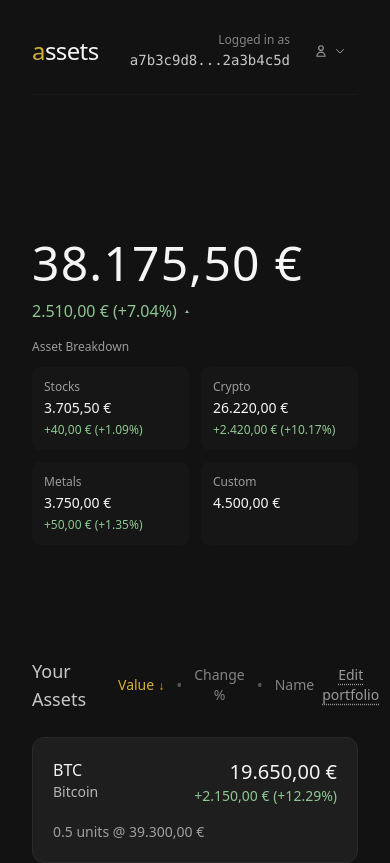
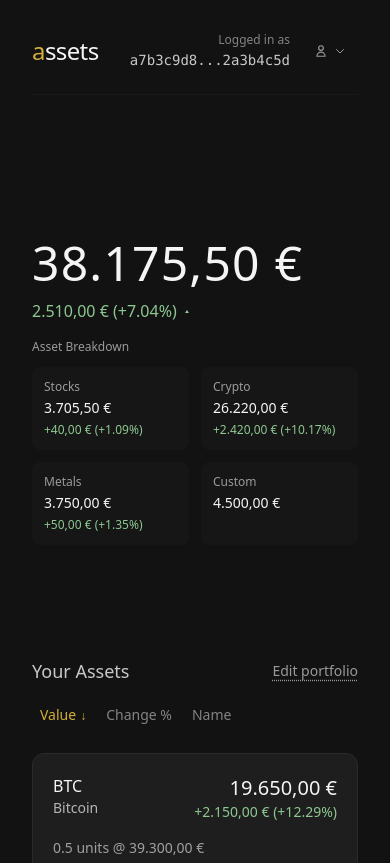
Before and after one commit to nebmit/assets, a SvelteKit app: page / in a window 390 px wide. Shown: the top 863 px of the page. Built offline with nearby package versions, Linux system fonts and the light colour scheme.

Commit message:
feat: enhance tooltip and asset grid for mobile

```diff
--- a/src/lib/components/dashboard/AssetGrid.svelte
+++ b/src/lib/components/dashboard/AssetGrid.svelte
@@ -53,11 +53,24 @@
 </script>
 
 <div class="pt-4">
-    <div class="flex justify-between items-center mb-6">
-        <div class="flex items-center gap-6">
+    <div class="mb-6">
+        <!-- Header row with title and edit button -->
+        <div class="flex justify-between items-center mb-4">
             <h2 class="text-lg font-light text-base-content/80">Your Assets</h2>
-            <!-- Clean Sort Toggle Buttons -->
-            <div class="flex items-center gap-1">
+            <button
+                class="text-sm text-base-content/60 hover:text-primary transition-colors duration-200 underline decoration-dotted underline-offset-4 hover:decoration-solid"
+                on:click={onEdit}
+            >
+                Edit portfolio
+            </button>
+        </div>
+
+        <!-- Sort controls row - responsive layout -->
+        <div class="flex flex-wrap items-center gap-3 sm:gap-1">
+            <span class="text-sm text-base-content/60 mr-2 hidden sm:inline"
+                >Sort by:</span
+            >
+            <div class="flex items-center gap-1 flex-wrap">
                 <button
                     class="px-2 py-1 text-sm transition-all duration-200 rounded-md {sortBy ===
                     'value'
@@ -69,7 +82,7 @@
                             >{sortAscending ? "↑" : "↓"}</span
                         >{/if}
                 </button>
-                <span class="text-base-content/30">•</span>
+                <span class="text-base-content/30 hidden sm:inline">•</span>
                 <button
                     class="px-2 py-1 text-sm transition-all duration-200 rounded-md {sortBy ===
                     'change'
@@ -81,7 +94,7 @@
                             >{sortAscending ? "↑" : "↓"}</span
                         >{/if}
                 </button>
-                <span class="text-base-content/30">•</span>
+                <span class="text-base-content/30 hidden sm:inline">•</span>
                 <button
                     class="px-2 py-1 text-sm transition-all duration-200 rounded-md {sortBy ===
                     'name'
@@ -95,12 +108,6 @@
                 </button>
             </div>
         </div>
-        <button
-            class="text-sm text-base-content/60 hover:text-primary transition-colors duration-200 underline decoration-dotted underline-offset-4 hover:decoration-solid"
-            on:click={onEdit}
-        >
-            Edit portfolio
-        </button>
     </div>
     <div class="grid grid-cols-1 md:grid-cols-2 lg:grid-cols-3 gap-8">
         {#each sortedAssets as asset (asset.id)}
--- a/src/routes/how/components/Tooltip.svelte
+++ b/src/routes/how/components/Tooltip.svelte
@@ -1,6 +1,33 @@
 <script lang="ts">
     export let term: string;
     export let definition: string;
+
+    let isVisible = false;
+    let timeoutId: ReturnType<typeof setTimeout>;
+
+    function showTooltip() {
+        clearTimeout(timeoutId);
+        isVisible = true;
+    }
+
+    function hideTooltip() {
+        timeoutId = setTimeout(() => {
+            isVisible = false;
+        }, 150); // Small delay to prevent flickering
+    }
+
+    function toggleTooltip() {
+        isVisible = !isVisible;
+    }
+
+    function handleKeyDown(event: KeyboardEvent) {
+        if (event.key === "Enter" || event.key === " ") {
+            event.preventDefault();
+            toggleTooltip();
+        } else if (event.key === "Escape") {
+            isVisible = false;
+        }
+    }
 </script>
 
 <span class="relative inline">
@@ -9,12 +36,17 @@
         role="button"
         tabindex="0"
         aria-label={definition}
+        aria-expanded={isVisible}
+        on:mouseenter={showTooltip}
+        on:mouseleave={hideTooltip}
+        on:click={toggleTooltip}
+        on:keydown={handleKeyDown}
         >{term}<span
             class="absolute bottom-full left-1/2 transform -translate-x-1/2 -translate-y-2
                    bg-base-300 text-base-content text-xs px-4 py-3 rounded-md
-                   opacity-0 invisible group-hover:opacity-100 group-hover:visible
                    transition-all duration-200 z-50 w-72 text-center shadow-lg
-                   pointer-events-none border border-base-200 whitespace-normal"
+                   pointer-events-none border border-base-200 whitespace-normal
+                   {isVisible ? 'opacity-100 visible' : 'opacity-0 invisible'}"
             >{definition}<span
                 class="absolute top-full left-1/2 transform -translate-x-1/2
                        border-4 border-transparent border-t-base-300"
```
